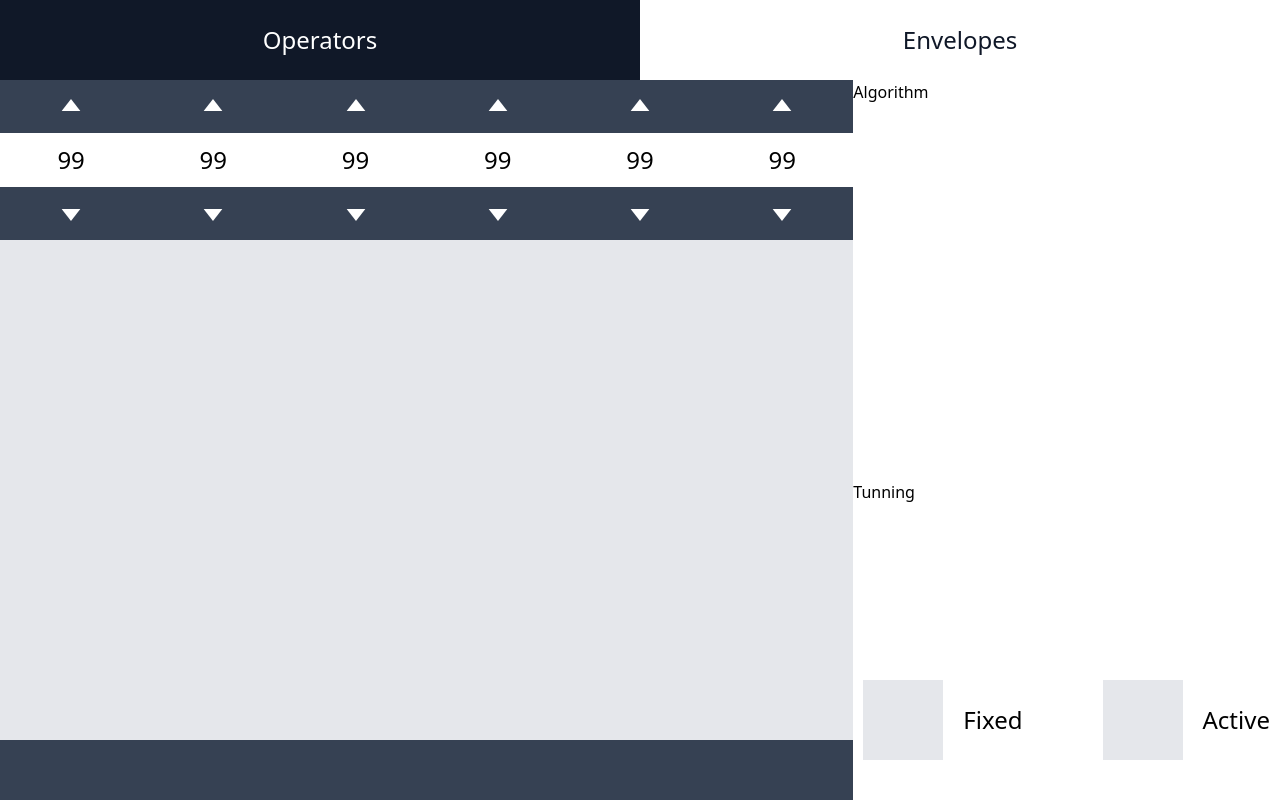
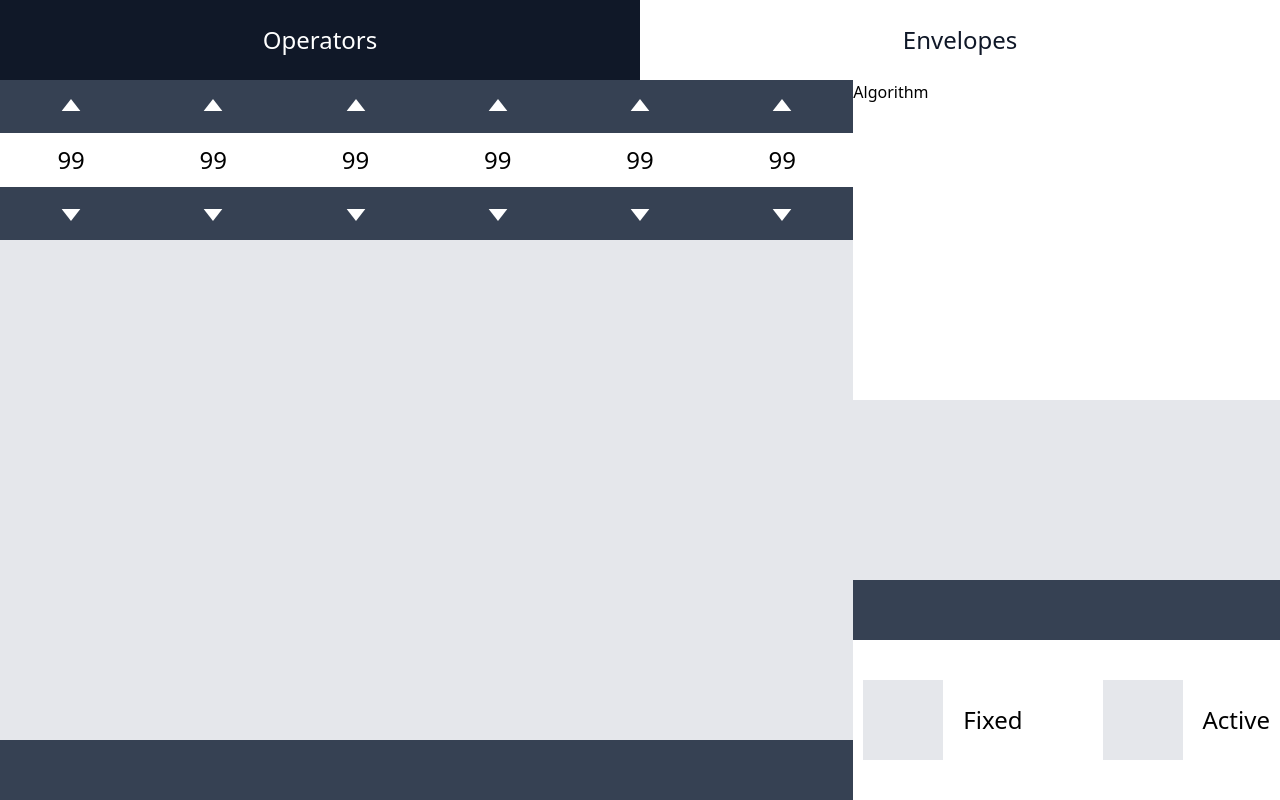
Before and after one commit to VladWithCookies/volca-fm-controller, a React (Vite) app: page / in a window 1280 px wide. Built offline with nearby package versions, Linux system fonts and the light colour scheme.

Commit message:
Add tunning section

```diff
--- a/src/components/atoms/Button.tsx
+++ b/src/components/atoms/Button.tsx
@@ -1,3 +1,4 @@
+import clsx from 'clsx';
 interface Props {
   children: React.ReactNode;
 }
@@ -6,7 +7,11 @@ export default function Button({ children }: Props) {
   return (
     <button
       type="button"
-      className="flex items-center justify-center size-full bg-gray-700 text-white hover:bg-gray-800 focus:bg-gray-800 transition"
+      className={clsx(
+        'flex items-center justify-center size-full',
+        'bg-gray-700 text-white',
+        'hover:bg-gray-800 focus:bg-gray-800 transition',
+      )}
     >
       {children}
     </button>
--- a/src/components/atoms/TabsTrigger.tsx
+++ b/src/components/atoms/TabsTrigger.tsx
@@ -1,3 +1,4 @@
+import clsx from 'clsx';
 import { Tabs } from 'radix-ui';
 
 interface Props {
@@ -9,7 +10,12 @@ export default function TabsTrigger({ value, children }: Props) {
   return (
     <Tabs.Trigger
       value={value}
-      className="tabs-trigger flex flex-1 items-center justify-center h-20 text-2xl bg-white text-gray-900 hover:bg-gray-900 focus:bg-gray-900 hover:text-white focus:text-white transition"
+      className={clsx(
+        'tabs-trigger',
+        'flex flex-1 items-center justify-center h-20',
+        'text-2xl bg-white text-gray-900',
+        'hover:bg-gray-900 focus:bg-gray-900 hover:text-white focus:text-white transition'
+      )}
     >
       {children}
     </Tabs.Trigger>
--- a/src/components/molecules/Fader.tsx
+++ b/src/components/molecules/Fader.tsx
@@ -1,3 +1,4 @@
+import clsx from 'clsx';
 import { Slider } from 'radix-ui';
 
 export default function Fader() {
@@ -9,10 +10,24 @@ export default function Fader() {
       step={1}
       orientation="vertical"
     >
-			<Slider.Track className="relative grow bg-gray-200">
-				<Slider.Range className="absolute w-full bg-teal-300" />
+			<Slider.Track className={clsx(
+        'relative grow',
+        'bg-gray-200',
+      )}>
+				<Slider.Range
+          className={clsx(
+            'absolute w-full',
+            'bg-teal-300',
+          )}
+        />
 			</Slider.Track>
-			<Slider.Thumb className="block w-100 h-15 outline-none bg-gray-700 hover:bg-gray-800 focus:bg-gray-800" />
+			<Slider.Thumb
+        className={clsx(
+          'block w-100 h-15',
+          'outline-none bg-gray-700',
+          'hover:bg-gray-800 focus:bg-gray-800',
+        )}
+      />
 		</Slider.Root>
   );
 }
--- a/src/components/molecules/Stepper.tsx
+++ b/src/components/molecules/Stepper.tsx
@@ -1,3 +1,4 @@
+import clsx from 'clsx';
 import { TriangleUpIcon, TriangleDownIcon } from '@radix-ui/react-icons';
 
 import Button from '@/components/atoms/Button';
@@ -8,7 +9,11 @@ export default function Stepper() {
       <Button>
         <TriangleUpIcon className="size-10" />
       </Button>
-      <span className="inline-flex items-center justify-center size-full text-2xl">
+      <span
+        className={clsx(
+          'inline-flex items-center justify-center size-full',
+          'text-2xl'
+        )}>
         99
       </span>
       <Button>
--- a/src/components/molecules/Switch.tsx
+++ b/src/components/molecules/Switch.tsx
@@ -1,3 +1,4 @@
+import clsx from 'clsx';
 import { Toggle } from 'radix-ui';
 
 interface Props {
@@ -10,11 +11,18 @@ export default function Switch({ name, label }: Props) {
     <div className="flex flex-row">
       <Toggle.Root
         id={name}
-        className="toggle-root size-20 bg-gray-200 hover:bg-gray-300 focus:bg-gray-300 transition"
+        className={clsx(
+          'toggle-root size-20',
+          'bg-gray-200',
+          'hover:bg-gray-300 focus:bg-gray-300 transition'
+        )}
       />
       <label
         htmlFor={name}
-        className="flex items-center ml-5 text-2xl"
+        className={clsx(
+          'flex items-center ml-5',
+          'text-2xl'
+        )}
       >
         {label}
       </label>
--- a/src/components/organisms/OperatorTunningSection.tsx
+++ b/src/components/organisms/OperatorTunningSection.tsx
@@ -1,9 +1,15 @@
 import Section from '@/components/atoms/Section';
+import Fader from '@/components/molecules/Fader';
 
 export default function OperatorTunningSection() {
   return (
-    <Section heading="Operator Tunning">
-      Tunning
+    <Section
+      heading="Operator Tunning"
+      className="flex"
+    >
+      <Fader />
+      <Fader />
+      <Fader />
     </Section>
   );
 }
--- a/src/components/templates/OperatorsLayout.tsx
+++ b/src/components/templates/OperatorsLayout.tsx
@@ -16,13 +16,13 @@ export default function OperatorsLayout({ heading, top, bottom, asideTop, asideM
       <div className="col-span-6 row-span-2">
         {top}
       </div>
-      <div className="col-span-3 row-span-5">
+      <div className="col-span-3 row-span-4">
         {asideTop}
       </div>
       <div className="col-span-6 row-span-7">
         {bottom}
       </div>
-      <div className="col-span-3 row-span-2">
+      <div className="col-span-3 row-span-3">
         {asideMiddle}
       </div>
       <div className="col-span-3 row-span-2">
```
